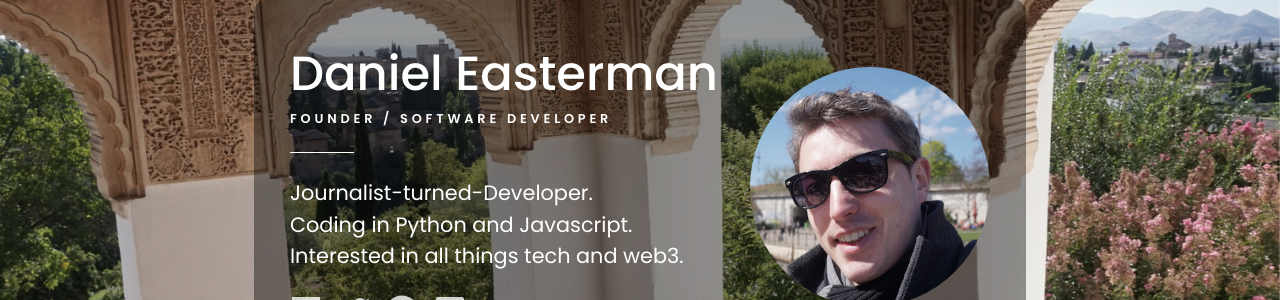
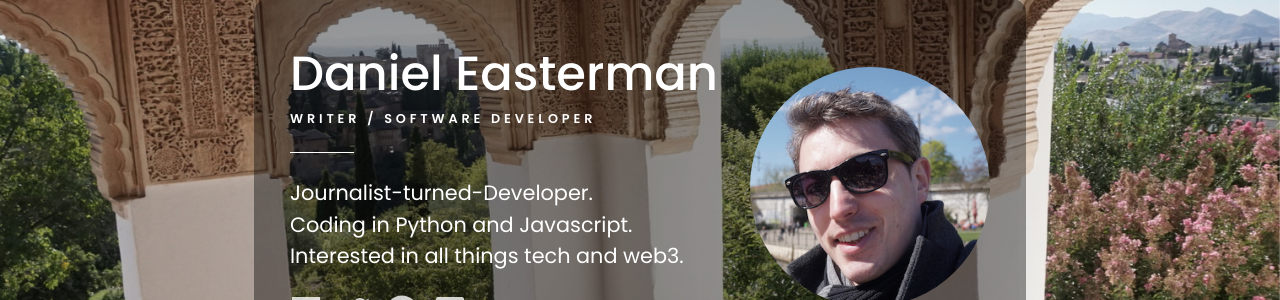
Before and after one commit to daneasterman/daneasterman.github.io, a Jekyll site: the page built from index.html, in a window 1280 px wide. Shown: the part 263-563 px from the top of the page. Built offline with Jekyll 4.4.1, drawn with Linux system fonts in a browser that asks for light colours; nearby versions of some CDN libraries.

Commit message:
Change job text to writer instead of founder.

```diff
--- a/_includes/hero.html
+++ b/_includes/hero.html
@@ -17,7 +17,7 @@
       </aside>
       <main class="about">
         <h1 class="name">Daniel Easterman</h1>
-        <p class="job">Founder / Software Developer</p>
+        <p class="job">Writer / Software Developer</p>
         <hr class="hr">
         <div class="description">
           <p>
```
